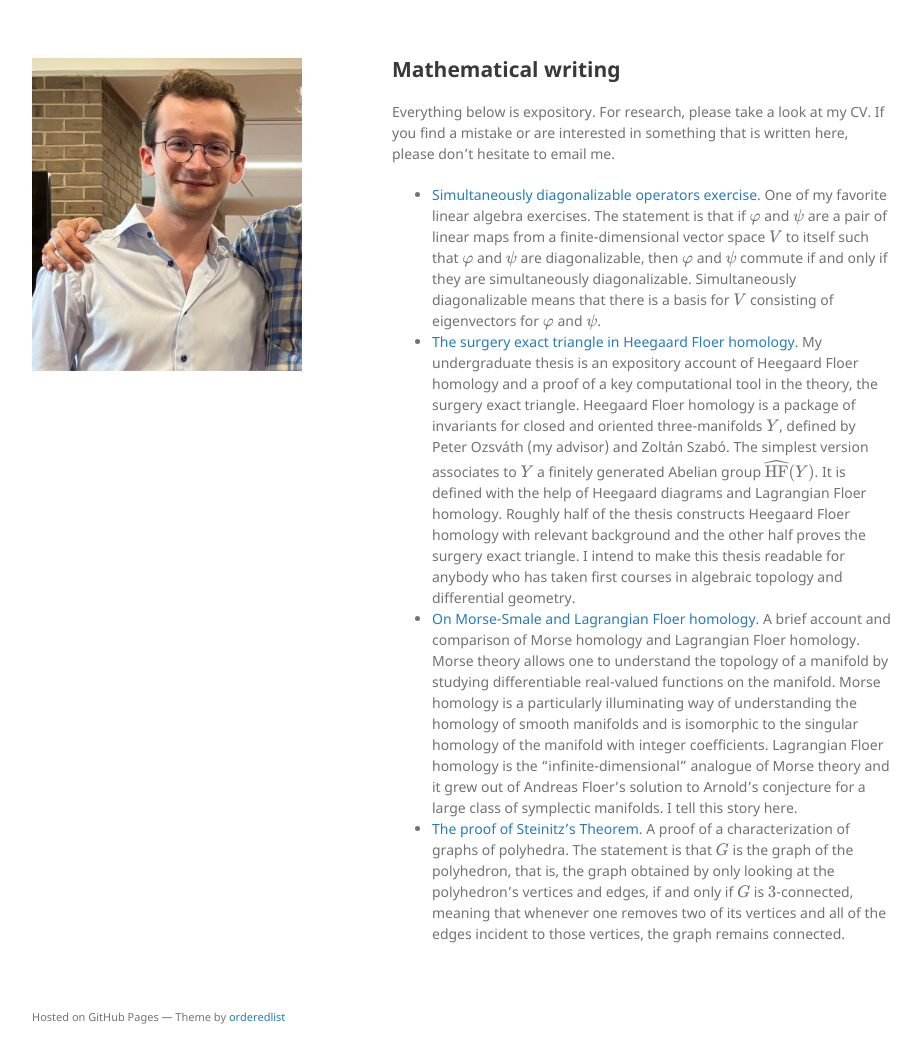
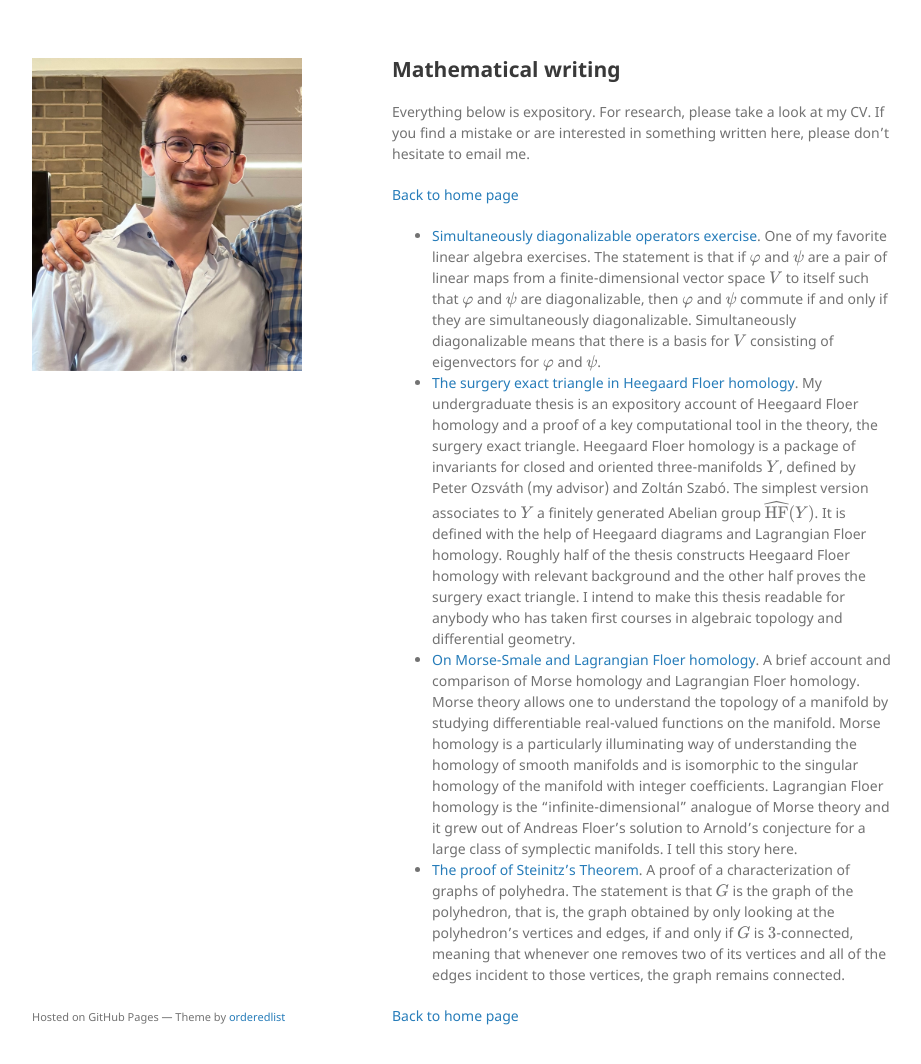
Before and after one commit to matthewkendall/matthewkendall.github.io, a Jekyll site: the page built from another-page.md, in a window 1280 px wide and 1096 px high. Shown: the top 1064 px of the window, without its empty margins (178-1099 px from the left). Built offline with Jekyll 4.4.1, drawn with Linux system fonts in a browser that asks for light colours; our own code applies the rules of GitHub Pages for plain Markdown files; formulas are drawn with MathJax 3; the repository's description, which GitHub fills in, is left out.

Commit message:
Update another-page.md

```diff
--- a/another-page.md
+++ b/another-page.md
@@ -1,13 +1,13 @@
----
-layout: default
----
-
 ## Mathematical writing
 Everything below is expository.
 For research, please take a look at my CV.
-If you find a mistake or are interested in something that is written here, please don't hesitate to email me.
+If you find a mistake or are interested in something written here, please don't hesitate to email me.
+
+[Back to home page](./)
 
 - <a href="/assets/simultaneously-diagonalizable.pdf" target="_blank"> Simultaneously diagonalizable operators exercise</a>. One of my favorite linear algebra exercises. The statement is that if $\varphi$ and $\psi$ are a pair of linear maps from a finite-dimensional vector space $V$ to itself such that $\varphi$ and $\psi$ are diagonalizable, then $\varphi$ and $\psi$ commute if and only if they are simultaneously diagonalizable. Simultaneously diagonalizable means that there is a basis for $V$ consisting of eigenvectors for $\varphi$ and $\psi$.
 - <a href="/assets/undergrad-thesis.pdf" target="_blank"> The surgery exact triangle in Heegaard Floer homology</a>. My undergraduate thesis is an expository account of Heegaard Floer homology and a proof of a key computational tool in the theory, the surgery exact triangle. Heegaard Floer homology is a package of invariants for closed and oriented three-manifolds $Y$, defined by Peter Ozsváth (my advisor) and Zoltán Szabó. The simplest version associates to $Y$ a finitely generated Abelian group $\widehat{\mathrm{HF}}(Y)$. It is defined with the help of Heegaard diagrams and Lagrangian Floer homology. Roughly half of the thesis constructs Heegaard Floer homology with relevant background and the other half proves the surgery exact triangle. I intend to make this thesis readable for anybody who has taken first courses in algebraic topology and differential geometry.
 - <a href="/assets/HM-HF.pdf" target="_blank"> On Morse-Smale and Lagrangian Floer homology</a>. A brief account and comparison of Morse homology and Lagrangian Floer homology. Morse theory allows one to understand the topology of a manifold by studying differentiable real-valued functions on the manifold. Morse homology is a particularly illuminating way of understanding the homology of smooth manifolds and is isomorphic to the singular homology of the manifold with integer coefficients. Lagrangian Floer homology is the "infinite-dimensional" analogue of Morse theory and it grew out of Andreas Floer's solution to Arnold's conjecture for a large class of symplectic manifolds. I tell this story here.
 - <a href="/assets/steinitz.pdf" target="_blank"> The proof of Steinitz's Theorem</a>. A proof of a characterization of graphs of polyhedra. The statement is that $G$ is the graph of the polyhedron, that is, the graph obtained by only looking at the polyhedron's vertices and edges, if and only if $G$ is $3$-connected, meaning that whenever one removes two of its vertices and all of the edges incident to those vertices, the graph remains connected.
+
+[Back to home page](./)
```
